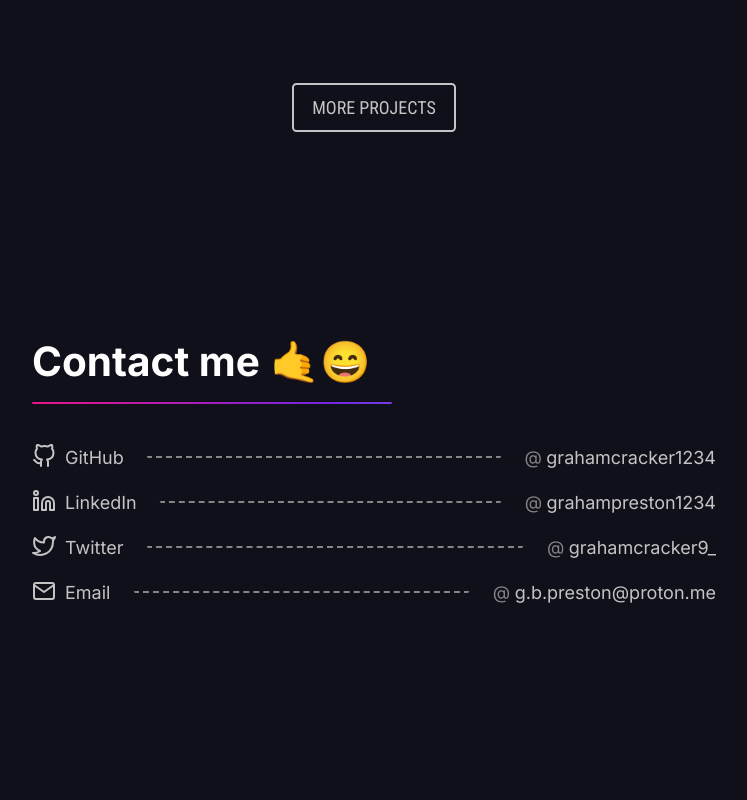
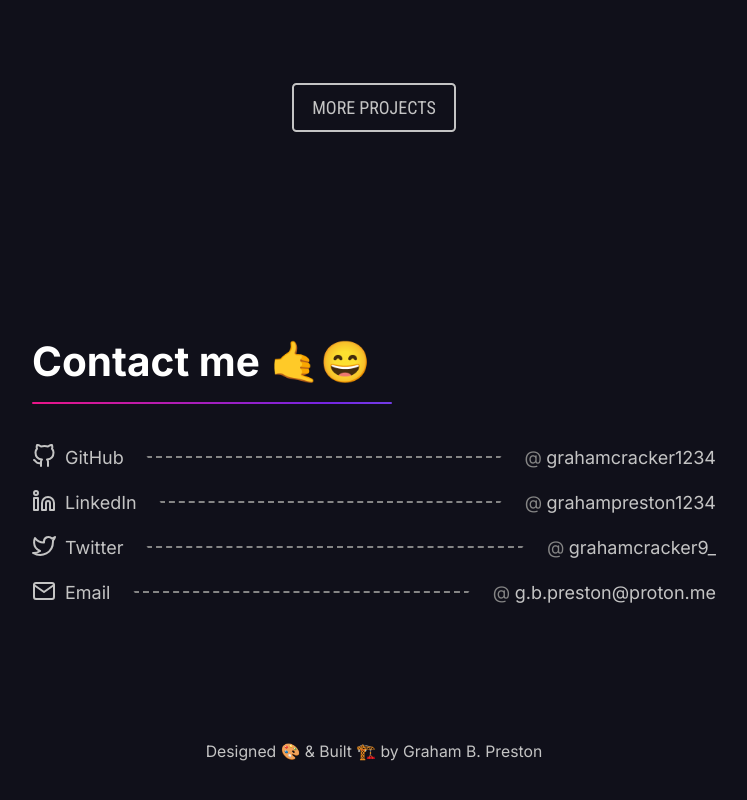
Before and after one commit to grahamcracker1234/portfolio-site, a Next.js app: page / in a window 1280 px wide. Shown: the part 3281-4081 px from the top of the page, without its empty margins (266-1013 px from the left). Before the commit the page ends 4022 px from the top, so only its background shows below. Built offline with nearby package versions, Linux system fonts and the light colour scheme.

Commit message:
feat: added footer section

```diff
--- /dev/null
+++ b/components/Footer.js
@@ -0,0 +1,7 @@
+export default function Footer() {
+  return (
+    <section className="text-gray text-sm mx-auto my-8 flex items-center justify-center">
+      <span>Designed 🎨 & Built 🏗️ by Graham B. Preston</span>
+    </section>
+  );
+}
--- a/pages/index.js
+++ b/pages/index.js
@@ -4,6 +4,7 @@ import Header from '../components/Header';
 import About from '../components/About';
 import Projects from '../components/Projects';
 import Contact from '../components/Contact';
+import Footer from '../components/Footer';
 
 export default function Home({ allPostsData }) {
   return (
@@ -16,6 +17,7 @@ export default function Home({ allPostsData }) {
       <About/>
       <Projects/>
       <Contact/>
+      <Footer/>
     </>
   )
 }
```
